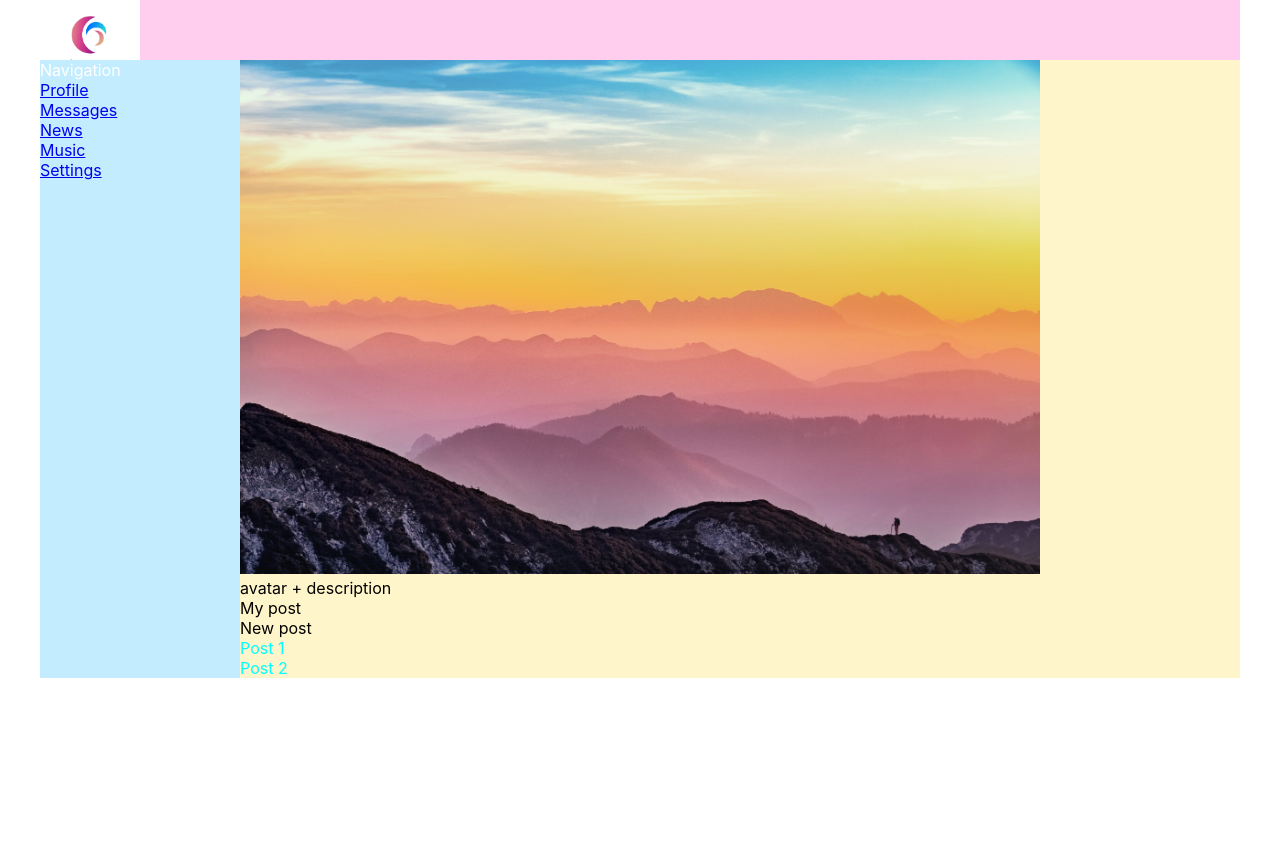
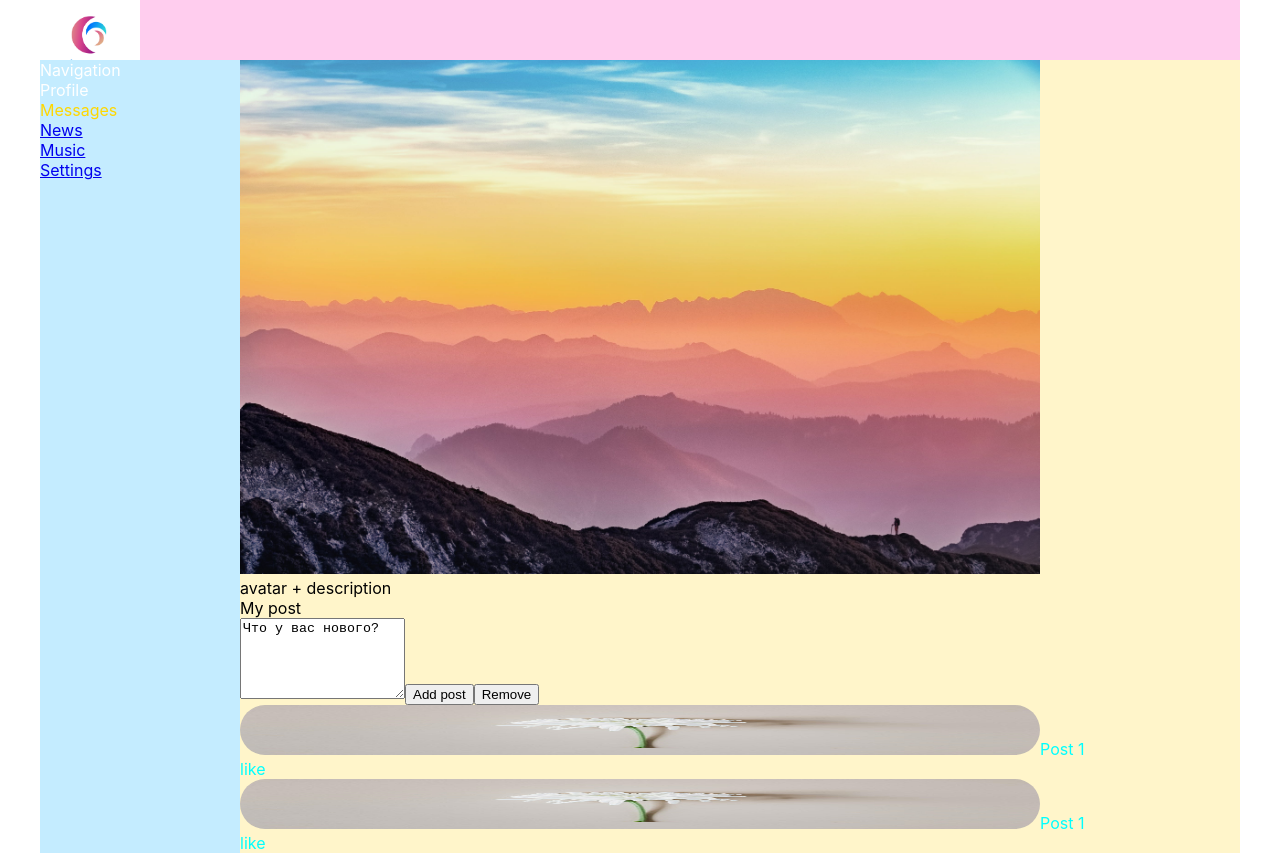
Before and after one commit to aivitsrimer/react-social-network, a React (Create React App) app: page / in a window 1280 px wide. Before the commit the page ends 800 px from the top, so only its background shows below. Built offline with nearby package versions, Linux system fonts and the light colour scheme.

Commit message:
Created component Post

```diff
--- a/src/App.js
+++ b/src/App.js
@@ -1,7 +1,7 @@
 import './App.css';
-import Header from './components/Header';
-import Navbar from './components/Navbar';
-import Profile from './components/Profile';
+import Header from './components/Header/Header';
+import Navbar from './components/Navbar/Navbar';
+import Profile from './components/Profile/Profile';
 
 const App = () => {
   return (
--- a/src/components/Navbar.jsx
+++ b/src/components/Navbar/Navbar.jsx
@@ -1,16 +1,16 @@
 import React from 'react';
 import style from './Navbar.module.css';
 
-function Navbar() {
+const Navbar = () => {
   return (
     <nav className={style.nav}>
       <div className={style.item}>
         Navigation
         <br />
-        <a href="#1">Profile</a>
+        <a>Profile</a>
       </div>
-      <div className={style.item}>
-        <a href="#2">Messages</a>
+      <div className={`${style.item} ${style.active}`}>
+        <a>Messages</a>
       </div>
       <div className={style.item}>
         <a href="#3">News</a>
@@ -23,6 +23,6 @@ function Navbar() {
       </div>
     </nav>
   );
-}
+};
 
 export default Navbar;
--- a/src/components/Navbar.module.css
+++ b/src/components/Navbar/Navbar.module.css
@@ -2,6 +2,11 @@
   grid-area: nav;
   background-color: rgb(196, 236, 255);
 }
+
 .item {
   color: white;
 }
+
+.item.active {
+  color: gold;
+}
--- /dev/null
+++ b/src/components/Profile/MyPosts/MyPosts.jsx
@@ -0,0 +1,24 @@
+import React from 'react';
+import style from './MyPosts.module.css';
+import Post from './Post/Post';
+
+const MyPosts = () => {
+  return (
+    <div>
+      My post
+      <div>
+        <textarea name="post" id="" cols="18" rows="5">
+          Что у вас нового?
+        </textarea>
+        <button>Add post</button>
+        <button>Remove</button>
+      </div>
+      <div className={style.posts}>
+        <Post />
+        <Post />
+      </div>
+    </div>
+  );
+};
+
+export default MyPosts;
--- /dev/null
+++ b/src/components/Profile/MyPosts/Post/Post.jsx
@@ -0,0 +1,16 @@
+import React from 'react';
+import style from './Post.module.css';
+
+const Post = () => {
+  return (
+    <div className={style.item}>
+      <img src="photo.jpg" alt="avatar" />
+      Post 1
+      <div>
+        <span>like</span>
+      </div>
+    </div>
+  );
+};
+
+export default Post;
--- /dev/null
+++ b/src/components/Profile/MyPosts/Post/Post.module.css
@@ -0,0 +1,9 @@
+.item {
+  color: aqua;
+}
+
+.item img {
+  width: 50px;
+  height: 50px;
+  border-radius: 30px;
+}
--- a/src/components/Profile.jsx
+++ b/src/components/Profile/Profile.jsx
@@ -1,23 +1,17 @@
 import React from 'react';
+import MyPosts from './MyPosts/MyPosts';
 import style from './Profile.module.css';
 
-function Profile() {
+const Profile = () => {
   return (
     <div className={style.content}>
       <div>
         <img src="/bg.jpeg" alt="background" />
       </div>
       <div>avatar + description</div>
-      <div>
-        My post
-        <div>New post</div>
-        <div className={style.posts}>
-          <div className={style.item}>Post 1</div>
-          <div className={style.item}>Post 2</div>
-        </div>
-      </div>
+      <MyPosts />
     </div>
   );
-}
+};
 
 export default Profile;
--- a/src/components/Profile.module.css
+++ b/src/components/Profile/Profile.module.css
@@ -5,7 +5,3 @@
 .content img {
   width: 800px;
 }
-
-.item {
-  color: aqua;
-}
```
Also changed, not shown: src/components/Header/Header.jsx (renamed from src/components/Header.jsx), src/components/Header/Header.module.css (renamed from src/components/Header.module.css), src/components/Profile/MyPosts/MyPosts.module.css (added).
